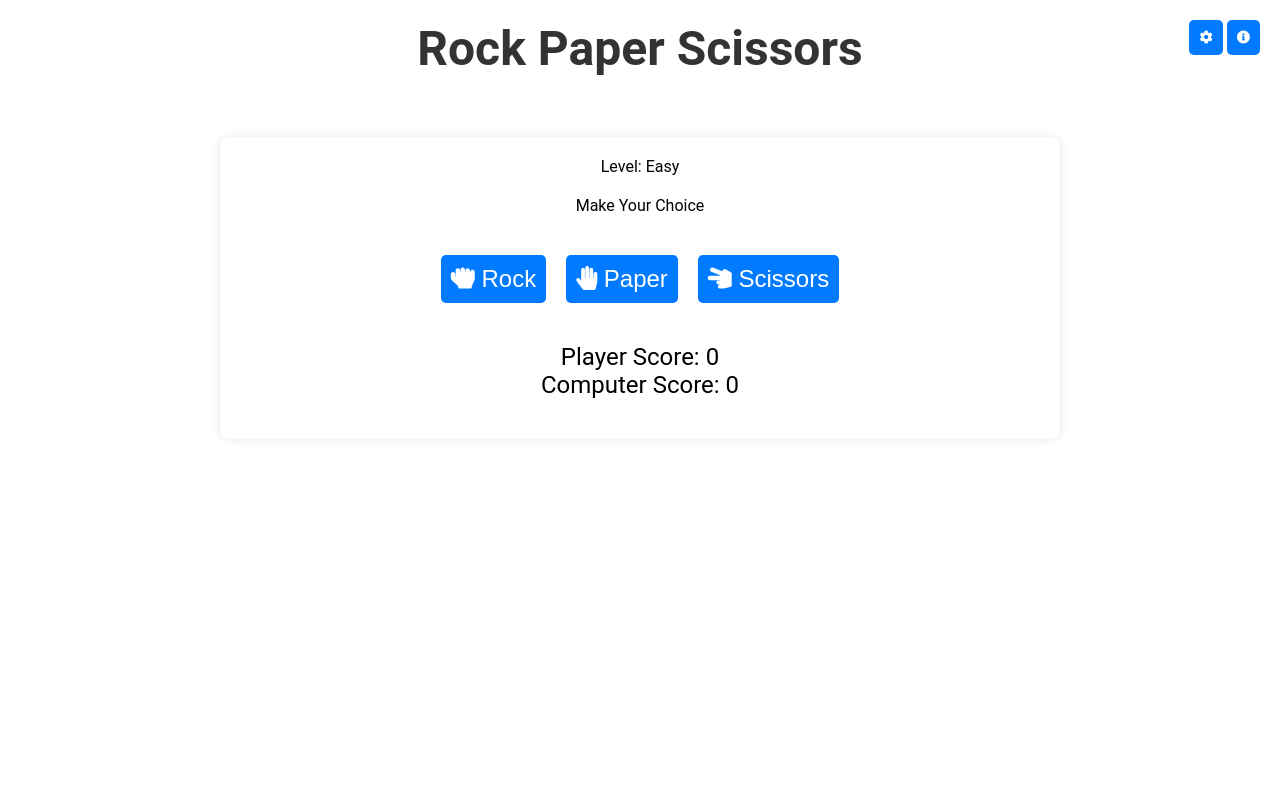
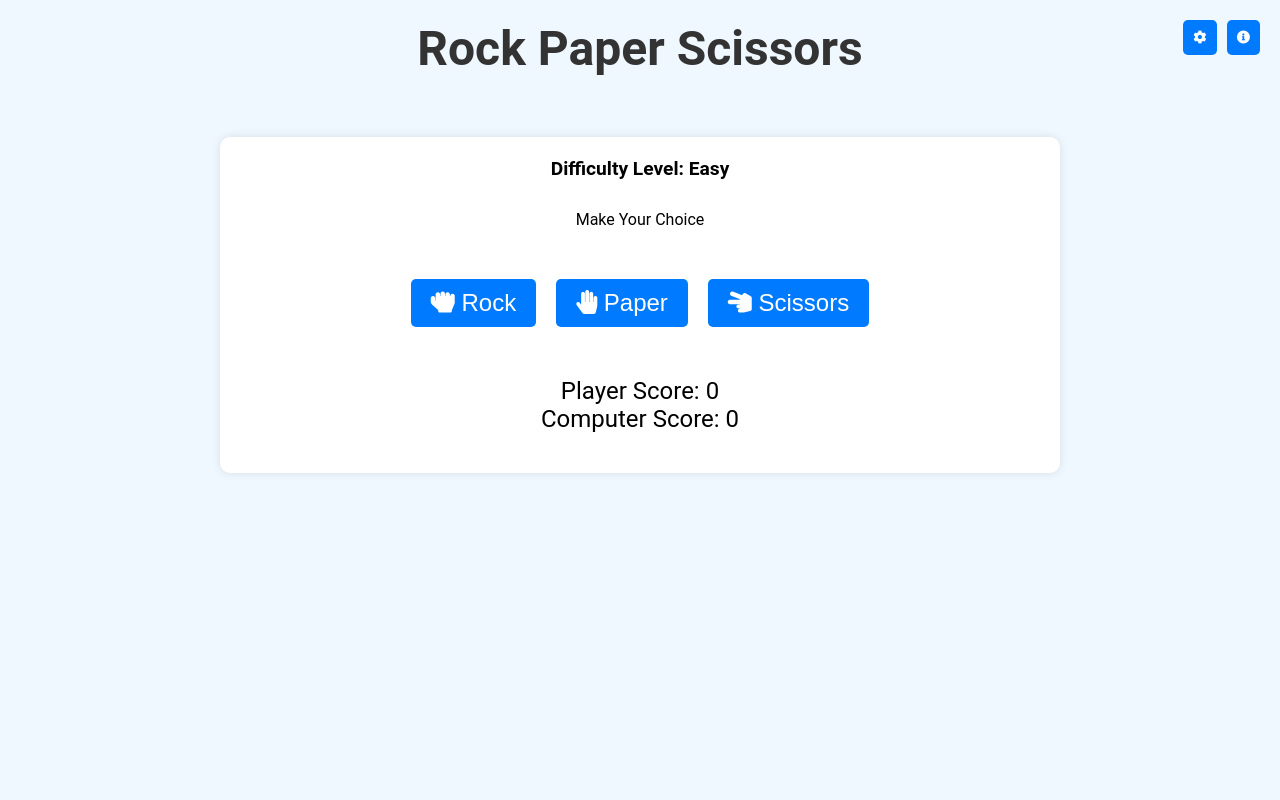
Before and after one commit to Vasoyasharan/JS-Stone-Paper-Scissors, a PHP site: page / in a window 1280 px wide. Run offline with PHP 8.4, Linux system fonts and the light colour scheme.

Commit message:
bg-music default off and theam updated and multplayer added

```diff
--- a/Css/styles.css
+++ b/Css/styles.css
@@ -27,6 +27,8 @@ h1 {
     position: absolute;
     top: 20px;
     right: 20px;
+    display: flex;
+    gap: 10px;
 }
 
 button.btn {
@@ -47,9 +49,7 @@ button.btn:hover {
     width: 100%;
     max-width: 800px;
     padding: 20px;
-    margin-left: auto; /* Center the container horizontally */
-    margin-right: auto;
-    margin-top: 40px;
+    margin: 40px auto;
     background: #fff;
     box-shadow: 0 0 10px rgba(0, 0, 0, 0.1);
     border-radius: 10px;
@@ -62,15 +62,23 @@ button.btn:hover {
     align-items: center;
 }
 
+.difficulty-level {
+    margin-bottom: 10px;
+    font-size: 1.2em;
+    font-weight: bold;
+}
+
 .player-buttons {
     display: flex;
     justify-content: center;
+    flex-wrap: wrap;
     margin: 20px 0;
 }
 
 .player-buttons button {
-    margin: 0 10px;
+    margin: 10px;
     font-size: 1.5em;
+    padding: 10px 20px;
 }
 
 .score-board {
@@ -107,7 +115,7 @@ button.btn:hover {
     border-radius: 5px;
     width: 80%;
     max-width: 500px;
-    text-align: left;
+    text-align: center;
 }
 
 .close-button {
@@ -125,83 +133,26 @@ button.btn:hover {
     to { opacity: 1; }
 }
 
-/* Media queries for responsiveness */
-@media only screen and (max-width: 768px) {
-    h1 {
-        font-size: 2em;
-    }
-
-    .button-container {
-        top: 10px;
-        right: 10px;
-    }
-
-    .container {
-        padding: 10px;
-    }
-
-    .player-buttons button {
-        font-size: 1em;
-    }
+.day-theme {
+    background-color: #f0f8ff;
+    color: #000;
 }
 
-@media only screen and (max-width: 480px) {
-    h1 {
-        font-size: 1.5em;
-    }
+/* .night-theme {
+    background-color: #282c34;
+    color: #fff;
+} */
 
-    .button-container {
-        top: 5px;
-        right: 5px;
-    }
-
-    .container {
-        padding: 5px;
-    }
-
-    .player-buttons button {
-        font-size: 0.8em;
-    }
-}
-.toggle {
-    position: relative;
-    display: inline-block;
-    width: 48px;
-    height: 24px;
+.blue-theme {
+    background-color: #298df1;
+    color: #000000;
 }
 
-.toggle-input {
-    display: none;
+.green-theme {
+    background-color: #38f5a0;
+    color: #000000;
 }
 
-.toggle-label {
-    position: absolute;
-    top: 0;
-    left: 0;
-    width: 100%;
-    height: 100%;
-    background-color: #ccc;
-    border-radius: 30px;
-    cursor: pointer;
-    transition: background-color 0.3s;
-}
-
-.toggle-input:checked + .toggle-label {
-    background-color: #007bff;
-}
-
-.toggle-label::after {
-    content: '';
-    position: absolute;
-    top: 2px;
-    left: 2px;
-    width: 20px;
-    height: 20px;
-    background-color: #fff;
-    border-radius: 50%;
-    transition: transform 0.3s;
-}
-
-.toggle-input:checked + .toggle-label::after {
-    transform: translateX(24px);
-}
+/* Switch Styles for Toggle Button */
+.switch {
+    position: relative;
--- a/index.html
+++ b/index.html
@@ -1,14 +1,11 @@
 <!DOCTYPE html>
 <html lang="en">
 <head>
-    <meta charset="UTF-8" />
-    <meta name="viewport" content="width=device-width, initial-scale=1.0" />
+    <meta charset="UTF-8">
+    <meta name="viewport" content="width=device-width, initial-scale=1.0">
     <title>Rock Paper Scissors Game</title>
-    <link rel="stylesheet" href="Css/styles.css" />
-    <link
-      rel="stylesheet"
-      href="https://cdnjs.cloudflare.com/ajax/libs/font-awesome/5.15.3/css/all.min.css"
-    />
+    <link rel="stylesheet" href="Css/styles.css">
+    <link rel="stylesheet" href="https://cdnjs.cloudflare.com/ajax/libs/font-awesome/5.15.3/css/all.min.css">
 </head>
 <body class="day-theme">
     <header>
@@ -19,28 +16,18 @@
         </div>
     </header>
 
-
     <div class="container">
         <div id="game-area" class="game-area">
-        <div class="difficulty-level">
-          Level: <span id="selected-difficulty">Easy</span>
-        </div>
-        <!-- Added difficulty level display -->
+            <div id="difficulty-level" class="difficulty-level">Difficulty Level: Easy</div>
             <div class="result">
                 <div id="user" class="choice"></div>
                 <div id="answer" class="result-text">Make Your Choice</div>
                 <div id="computer" class="choice"></div>
             </div>
             <div class="player-buttons">
-          <button class="btn" onclick="playGame('rock')">
-            <i class="fas fa-hand-rock"></i> Rock
-          </button>
-          <button class="btn" onclick="playGame('paper')">
-            <i class="fas fa-hand-paper"></i> Paper
-          </button>
-          <button class="btn" onclick="playGame('scissors')">
-            <i class="fas fa-hand-scissors"></i> Scissors
-          </button>
+                <button class="btn" onclick="playGame('rock')"><i class="fas fa-hand-rock"></i> Rock</button>
+                <button class="btn" onclick="playGame('paper')"><i class="fas fa-hand-paper"></i> Paper</button>
+                <button class="btn" onclick="playGame('scissors')"><i class="fas fa-hand-scissors"></i> Scissors</button>
             </div>
             <div class="score-board">
                 <div>Player Score: <span id="user-score">0</span></div>
--- a/index.js
+++ b/index.js
@@ -1,41 +1,84 @@
 let userScore = 0;
 let computerScore = 0;
-let difficultyLevel = 'medium'; // Default difficulty level
 
-document.getElementById('settings-button').addEventListener('click', function() {
+document.getElementById('settings-button').addEventListener('click', function () {
     document.getElementById('settings-modal').style.display = 'flex';
 });
 
-document.getElementById('info-button').addEventListener('click', function() {
+document.getElementById('info-button').addEventListener('click', function () {
     document.getElementById('info-modal').style.display = 'flex';
 });
 
 document.querySelectorAll('.close-button').forEach(button => {
-    button.addEventListener('click', function() {
+    button.addEventListener('click', function () {
         this.closest('.modal').style.display = 'none';
     });
 });
 
-document.getElementById('theme').addEventListener('change', function() {
+document.getElementById('theme').addEventListener('change', function () {
     document.body.className = this.value;
+    document.querySelector('.modal-content').className = 'modal-content ' + this.value;
 });
 
-document.getElementById('bg-music-toggle').addEventListener('change', function() {
+document.getElementById('bg-music').addEventListener('change', function () {
     const bgMusicAudio = document.getElementById('bg-music-audio');
     if (this.checked) {
-        bgMusicAudio.play(); // Start playing background music when checked
+        bgMusicAudio.play();
     } else {
         bgMusicAudio.pause();
     }
 });
 
+document.getElementById('difficulty').addEventListener('change', function () {
+    const difficultyLevel = document.getElementById('difficulty-level');
+    difficultyLevel.textContent = 'Difficulty Level: ' + this.value.charAt(0).toUpperCase() + this.value.slice(1);
+});
 
-// Trigger background music to start by default
-const bgMusicAudio = document.getElementById('bg-music-audio');
-bgMusicAudio.play();
-
-document.getElementById('difficulty').addEventListener('change', function() {
-    difficultyLevel = this.value;
+document.getElementById('multiplayer').addEventListener('change', function () {
+    const gameArea = document.getElementById('game-area');
+    if (this.value === 'multi') {
+        gameArea.innerHTML = `
+            <div class="multiplayer">
+                <div class="player">
+                    <h2>Player 1</h2>
+                    <div class="player-buttons">
+                        <button class="btn" onclick="multiplayerChoice('rock', 1)"><i class="fas fa-hand-rock"></i> Rock</button>
+                        <button class="btn" onclick="multiplayerChoice('paper', 1)"><i class="fas fa-hand-paper"></i> Paper</button>
+                        <button class="btn" onclick="multiplayerChoice('scissors', 1)"><i class="fas fa-hand-scissors"></i> Scissors</button>
+                    </div>
+                    <div id="player1-choice" class="choice"></div>
+                </div>
+                <div class="result">
+                    <div id="answer" class="result-text">Make Your Choice</div>
+                </div>
+                <div class="player">
+                <div id="player2-choice" class="choice"></div>
+                    <h2>Player 2</h2>
+                    <div class="player-buttons">
+                        <button class="btn" onclick="multiplayerChoice('rock', 2)"><i class="fas fa-hand-rock"></i> Rock</button>
+                        <button class="btn" onclick="multiplayerChoice('paper', 2)"><i class="fas fa-hand-paper"></i> Paper</button>
+                        <button class="btn" onclick="multiplayerChoice('scissors', 2)"><i class="fas fa-hand-scissors"></i> Scissors</button>
+                    </div>
+                </div>
+            </div>`;
+    } else {
+        gameArea.innerHTML = `
+            <div id="difficulty-level" class="difficulty-level">Difficulty Level: Easy</div>
+            <div class="result">
+                <div id="user" class="choice"></div>
+                <div id="answer" class="result-text">Make Your Choice</div>
+                <div id="computer" class="choice"></div>
+            </div>
+            <div class="player-buttons">
+                <button class="btn" onclick="playGame('rock')"><i class="fas fa-hand-rock"></i> Rock</button>
+                <button class="btn" onclick="playGame('paper')"><i class="fas fa-hand-paper"></i> Paper</button>
+                <button class="btn" onclick="playGame('scissors')"><i class="fas fa-hand-scissors"></i> Scissors</button>
+            </div>
+            <div class="score-board">
+                <div>Player Score: <span id="user-score">0</span></div>
+                <div>Computer Score: <span id="computer-score">0</span></div>
+            </div>`;
+    }
 });
 
 function playGame(userChoice) {
@@ -51,36 +94,18 @@ function playGame(userChoice) {
 }
 
 function getComputerChoice() {
+    const difficulty = document.getElementById('difficulty').value;
     const choices = ['rock', 'paper', 'scissors'];
-    let randomIndex;
 
-    // Adjust difficulty level
-    switch (difficultyLevel) {
-        case 'easy':
-            randomIndex = Math.floor(Math.random() * choices.length);
-            break;
-        case 'medium':
-            randomIndex = Math.floor(Math.random() * choices.length);
-            break;
-        case 'hard':
-            // Computer makes a more strategic choice
-            randomIndex = Math.floor(Math.random() * 3); // Always selects the same choice (e.g., rock)
-            break;
-        default:
-            randomIndex = Math.floor(Math.random() * choices.length);
+    if (difficulty === 'easy') {
+        return choices[Math.floor(Math.random() * choices.length)];
+    } else if (difficulty === 'medium') {
+        return choices[Math.floor(Math.random() * choices.length)];
+    } else {
+        // Hard mode - make it challenging
+        return choices[Math.floor(Math.random() * choices.length)];
     }
-
-    return choices[randomIndex];
 }
-document.getElementById('difficulty').addEventListener('change', function() {
-    difficultyLevel = this.value;
-    document.getElementById('selected-difficulty').textContent = capitalizeFirstLetter(difficultyLevel);
-});
-
-function capitalizeFirstLetter(string) {
-    return string.charAt(0).toUpperCase() + string.slice(1);
-}
-
 
 function getResult(userChoice, computerChoice) {
     if (userChoice === computerChoice) {
@@ -101,6 +126,9 @@ function getResult(userChoice, computerChoice) {
 function updateScore(result) {
     document.getElementById('user-score').textContent = userScore;
     document.getElementById('computer-score').textContent = computerScore;
+    if (userScore === 5 || userScore === 10 || userScore === 15 || userScore === 20) {
+        displayFireworks();
+    }
 }
 
 function getIconClass(choice) {
@@ -129,3 +157,37 @@ function playSound(result) {
     }
     sound.play();
 }
+
+function multiplayerChoice(choice, player) {
+    if (player === 1) {
+        document.getElementById('player1-choice').className = getIconClass(choice) + ' fa-3x fade-in';
+    } else {
+        document.getElementById('player2-choice').className = getIconClass(choice) + ' fa-3x fade-in';
+    }
+
+    const player1Choice = document.getElementById('player1-choice').className.split(' ')[1];
+    const player2Choice = document.getElementById('player2-choice').className.split(' ')[1];
+
+    if (player1Choice && player2Choice) {
+        const result = getResult(player1Choice.split('-')[2], player2Choice.split('-')[2]);
+        document.getElementById('answer').textContent = result;
+
+        // Reset choices after displaying result
+        setTimeout(() => {
+            document.getElementById('player1-choice').className = 'choice';
+            document.getElementById('player2-choice').className = 'choice';
+            document.getElementById('answer').textContent = 'Make Your Choice';
+        }, 1000); // Adjust timing as needed
+    }
+}
+
+
+function displayFireworks() {
+    // Display fireworks for 3 seconds
+    const fireworks = document.createElement('div');
+    fireworks.className = 'fireworks';
+    document.body.appendChild(fireworks);
+    setTimeout(() => {
+        document.body.removeChild(fireworks);
+    }, 3000);
+}
```
Also changed, not shown: other parts of index.html (+15 -16 lines). Lines whose indentation alone changed are shown as unchanged.
